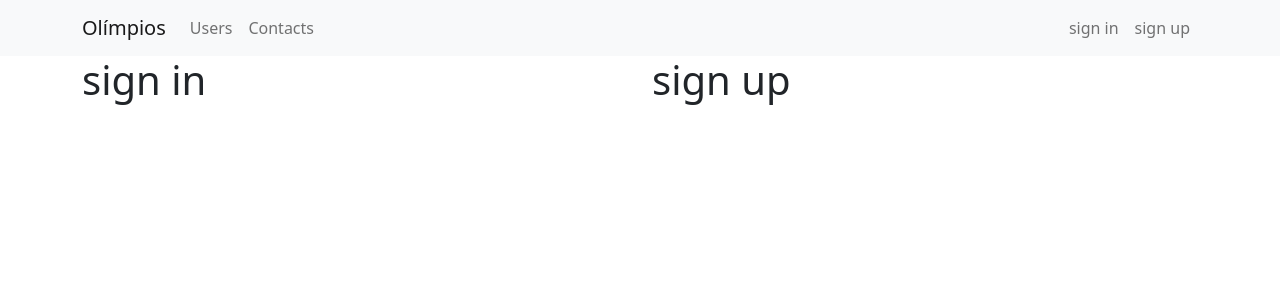
After one commit to joaoygorr/Site-Web, a Flask app: page /login in a window 1280 px wide. The commit adds this page. Shown: the top 300 px of the page. Run offline with Flask 2, Linux system fonts and the light colour scheme.

Commit message:
Criação da pag login

```diff
--- a/src/main.py
+++ b/src/main.py
@@ -1,11 +1,10 @@
-from flask import Flask, render_template
-
+from flask import Flask, render_template, url_for
 app = Flask(__name__)
 
 list_user = []
 
 @app.route("/")
-def base():
+def home():
     return render_template("home.html")
 
 @app.route("/contact")
@@ -16,5 +15,9 @@ def contact():
 def user():
     return render_template("user.html")
 
+@app.route("/login")
+def login():
+    return render_template("login.html")
+
 if __name__ == "__main__":
     app.run(debug=True)
--- /dev/null
+++ b/src/templates/login.html
@@ -0,0 +1,13 @@
+{% extends 'base.html' %}
+{% block body %}
+    <div class="container">
+        <div class="row">
+            <div class="col">
+                <h1>sign in</h1>
+            </div>
+            <div class="col">
+                <h1>sign up</h1>
+            </div>
+        </div>
+    </div>
+{% endblock body %}
--- a/src/templates/navbar.html
+++ b/src/templates/navbar.html
@@ -1,6 +1,6 @@
 <nav class="navbar navbar-expand-lg navbar-light bg-light">
   <div class="container">
-    <a class="navbar-brand" href="/">Olímpios</a>
+    <a class="navbar-brand" href="{{url_for('home')}}">Olímpios</a>
     <button class="navbar-toggler" type="button" data-bs-toggle="collapse" data-bs-target="#navbarSupportedContent"
       aria-controls="navbarSupportedContent" aria-expanded="false" aria-label="Toggle navigation">
       <span class="navbar-toggler-icon"></span>
@@ -8,19 +8,19 @@
     <div class="collapse navbar-collapse" id="navbarSupportedContent">
       <ul class="navbar-nav me-auto mb-2 mb-lg-0">
         <li class="nav-item">
-          <a class="nav-link" href="/user">Users</a>
+          <a class="nav-link" href="{{url_for('user')}}">Users</a>
         </li>
 
         <li class="nav-item">
-          <a class="nav-link" href="/contact">Contacts</a>
+          <a class="nav-link" href="{{url_for('contact')}}">Contacts</a>
         </li>
       </ul>
       <ul class="d-flex navbar-nav">
         <li class="nav-item">
-          <a href="#" class="nav-link">Login</a>
+          <a href="{{url_for('login')}}" class="nav-link">sign in</a>
         </li>
         <li class="nav-item">
-          <a href="#" class="nav-link">Cadastrar-se</a>
+          <a href="{{url_for('login')}}" class="nav-link">sign up</a>
         </li>
       </ul>
     </div>
```
